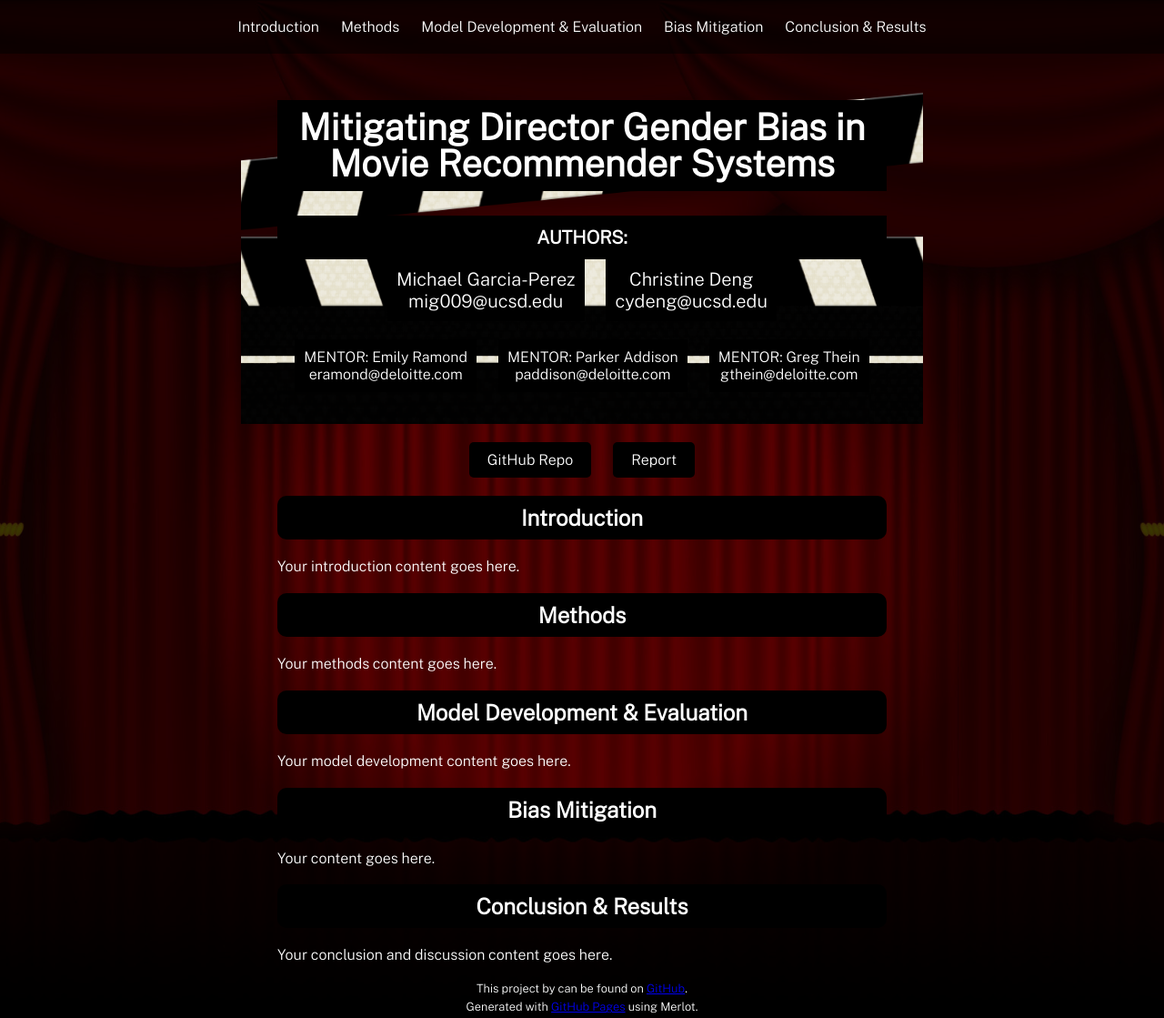
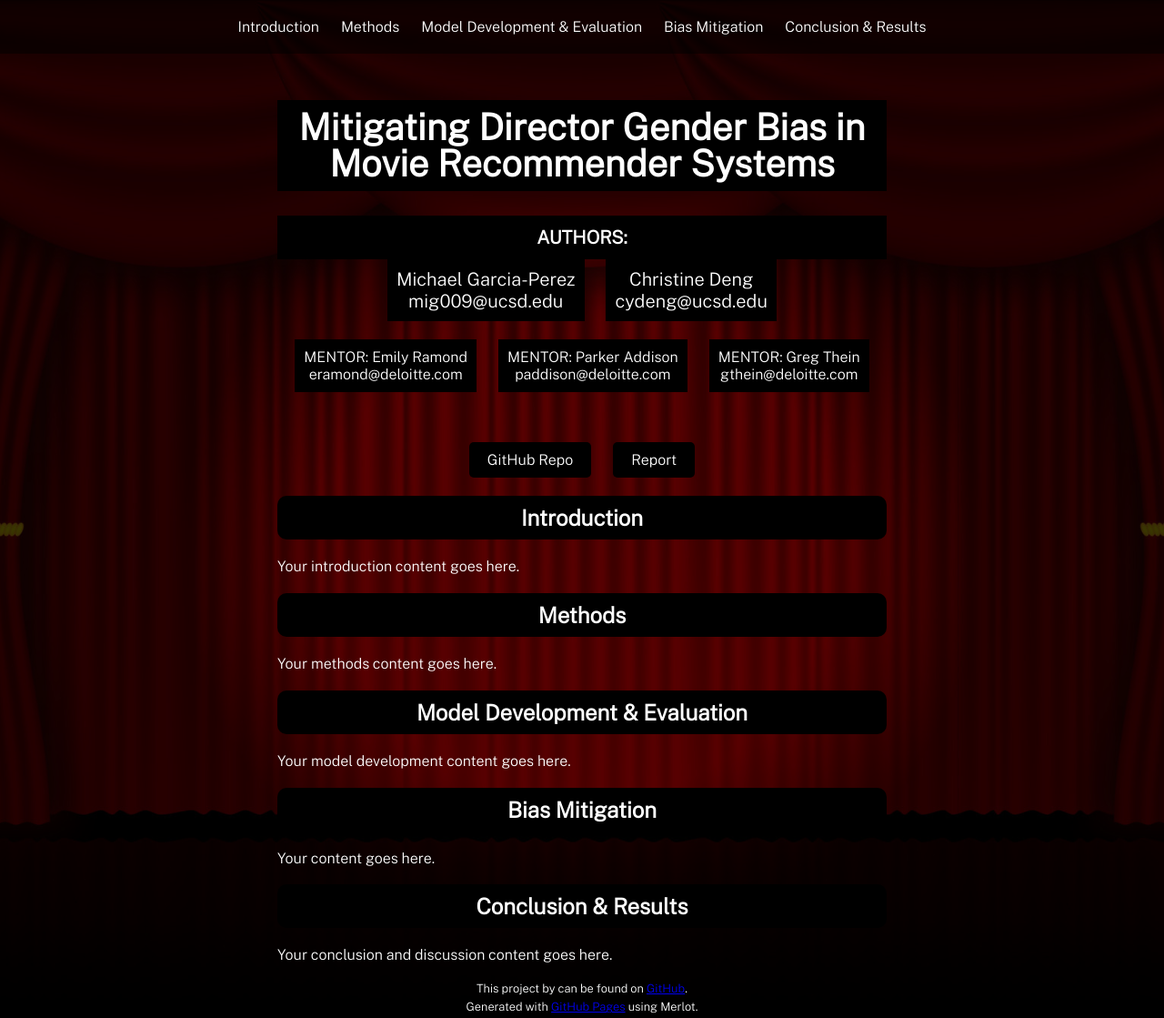
Before and after one commit to michael-garciaperez/DSC180A-Methodology-5, a Jekyll site: the page built from index.md, in a window 1280 px wide and 1119 px high. Shown: the whole window at 91% size. Built offline with Jekyll 4.4.1, drawn with Linux system fonts in a browser that asks for light colours.

Commit message:
Update style.scss

```diff
--- a/assets/css/style.scss
+++ b/assets/css/style.scss
@@ -24,14 +24,18 @@
   margin: 70px auto 0;
   max-width: 670px;
   padding: 20px 40px 25px;
-  background-image: url('../images/clap_board.png');
-  background-size: 150% auto;
-  background-repeat: no-repeat;
-  background-position: center top;
-  height: 100%;
 }
 
-
+.clapboard-image {
+  position: absolute;
+  top: 0;
+  left: 50%;
+  transform: translateX(-50%);
+  width: 100%;
+  max-width: 670px;
+  height: auto;
+  z-index: -1;
+}
 
 header h1 {
   font-size: 2.5em;
```
